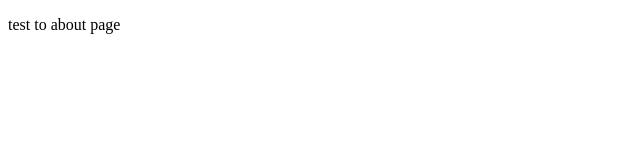
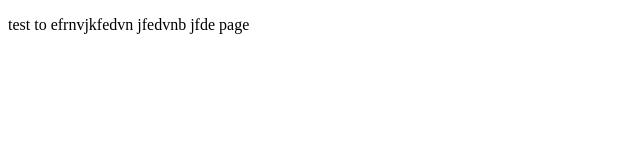
Before and after one commit to bendamari/new_project, a plain HTML site: page about.html in a window 1280 px wide. Shown: the whole page, without its empty margins (0-640 px from the left). Drawn offline with Linux system fonts and the light colour scheme.

Commit message:
hi yoni this is my chancsjfcvndsjfcv

```diff
--- a/about.html
+++ b/about.html
@@ -5,6 +5,6 @@
     <title>About page</title>
   </head>
   <body>
-    <p>test to about page</p>
+    <p>test to efrnvjkfedvn jfedvnb jfde page</p>
   </body>
 </html>
```
Also changed, not shown: index.html (+1 -1 lines).
